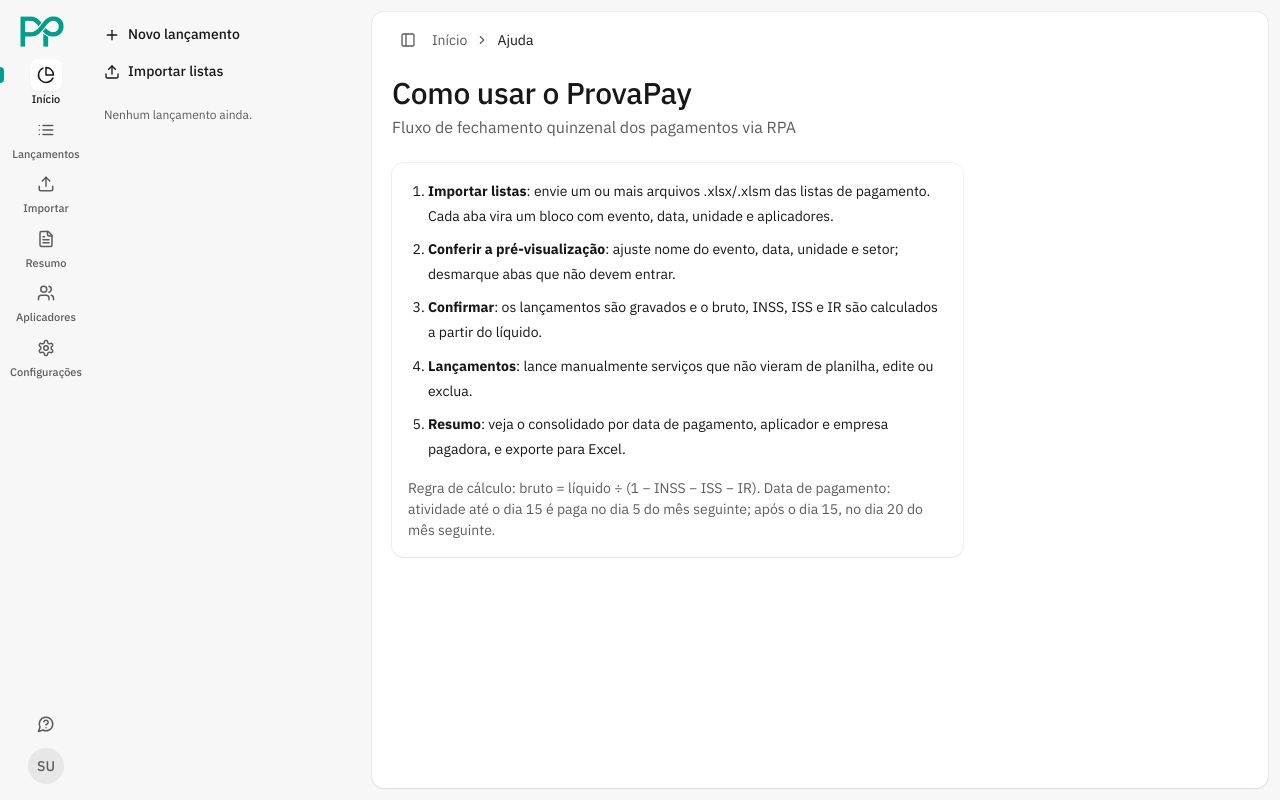
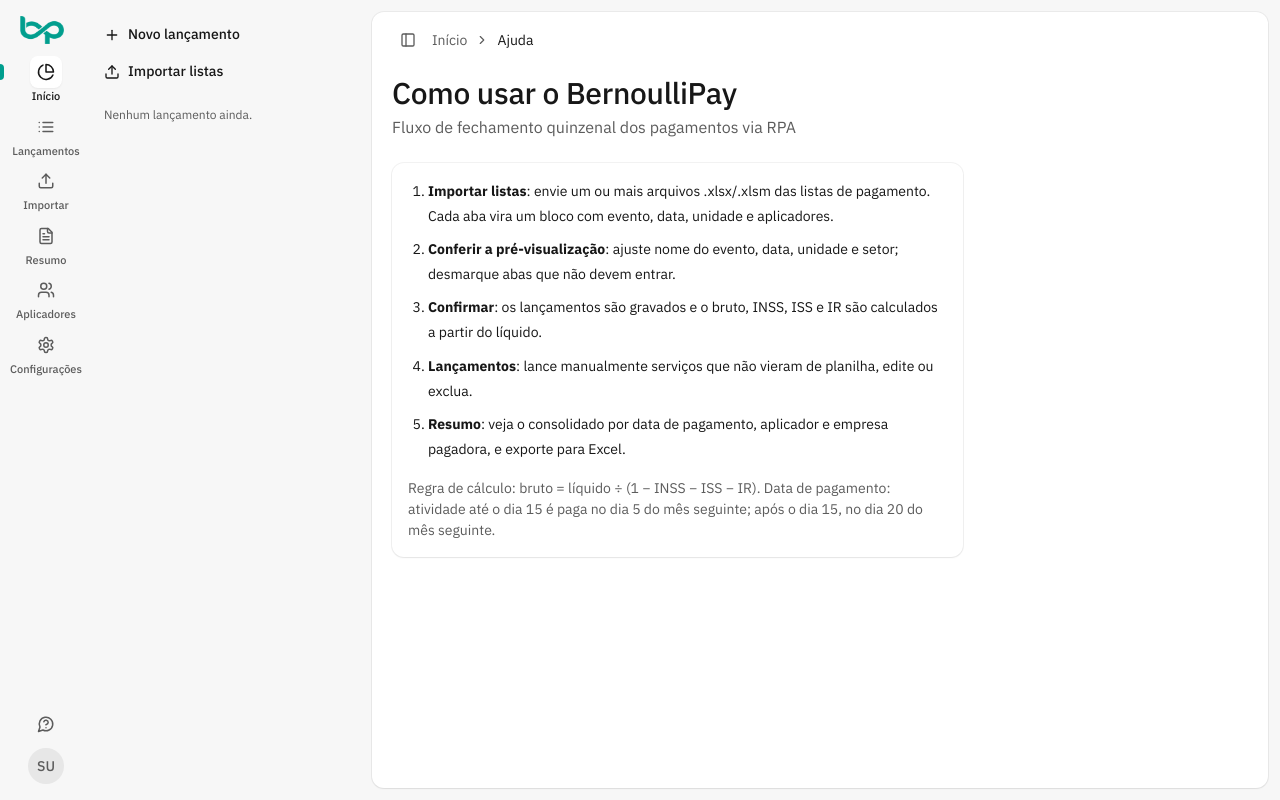
Before and after one commit to bernardozschaber/prova-pay, a Django app: page /ajuda/ in a window 1280 px wide. Run offline with Django 5.2, Linux system fonts and the light colour scheme; the visitor is signed in with stand-in values (Sample User, id 1); data that the repository does not hold is empty.

Commit message:
feat(design): rebrand the product from ProvaPay to BernoulliPay
The name and the mark both change. The new monogram is "bp" rather than
"PP": the b and p bowls interlock into the same lemniscate, so the infinity
that signs Colégio Bernoulli is now formed by the product's own initials
instead of a doubled P.

Two lockups ship, and which one appears is a decision:

- logomark.png, the mark alone at 1.544:1, in the 84px icon rail at 44x28.
  The rail is chrome; it gets the mark and no words. Its aspect changed from
  the old mark's 1.435:1, so the rail slot and the img dimensions move with it.
- wordmark.png, the mark above the words "BernoulliPay" at 0.946:1, on the
  login card at 140x148. The login screen is the one surface with room for
  the name and a reason to say it, so it is the one surface that carries the
  full lockup. The h1 already names the product, so the image stays alt="".

Both are the team's supplied renders trimmed to their alpha bounds and
resized, with the ink then normalised from #03958a to exactly #009E8E -
normalised after the resize, not before, so the resampling cannot leave the
flat ink a step off the token. A single flat ink also compresses better: the
three assets total 49KB.

The rename reaches past the UI: the exported workbook is now
BernoulliPay_<date>.xlsx, which is the file the finance team hands to
accounting, and the sidebar's localStorage key is renamed. That key change
resets each browser's saved sidebar state once, which is the correct
trade for not leaving a dead namespace behind.

The Postgres user, password and database name stay "provapay" - they are
infrastructure, not the product, and renaming them would break every
existing local database and docker-compose volume.

Co-Authored-By: Claude Opus 5 <noreply@anthropic.com>
Claude-Session: https://claude.ai/code/session_01BEgdsSdoRggT1qrgjtyTrA

```diff
--- a/apps/payroll/views.py
+++ b/apps/payroll/views.py
@@ -92,5 +92,5 @@ def export_excel(request):
     entries = filters.apply().order_by("activity_date", "applicator__full_name")
     content = build_workbook(entries, build_summary(entries))
     response = HttpResponse(content, content_type="application/vnd.openxmlformats-officedocument.spreadsheetml.sheet")
-    response["Content-Disposition"] = f'attachment; filename="ProvaPay_{date.today():%Y-%m-%d}.xlsx"'
+    response["Content-Disposition"] = f'attachment; filename="BernoulliPay_{date.today():%Y-%m-%d}.xlsx"'
     return response
--- a/static/css/app.css
+++ b/static/css/app.css
@@ -65,7 +65,7 @@ h1, h2, h3, p { margin: 0; }
 }
 
 /* Icon navigation */
-.nav__logo { display: block; margin: 0 auto 12px; width: 44px; height: 31px; }
+.nav__logo { display: block; margin: 0 auto 12px; width: 44px; height: 28px; }
 .nav__list { list-style: none; margin: 0; padding: 0; display: flex; flex-direction: column; gap: 2px; }
 .nav__item { display: block; position: relative; padding-bottom: 4px; }
 .nav__item-row { display: flex; align-items: center; gap: 4px; }
--- a/static/js/app.js
+++ b/static/js/app.js
@@ -2,7 +2,7 @@
 // Below 1024px the sidebar is an overlay drawer, so it always starts closed,
 // gets a backdrop, and closes on Escape or an outside click.
 (function () {
-  const SIDEBAR_KEY = "provapay.sidebar.hidden";
+  const SIDEBAR_KEY = "bernoullipay.sidebar.hidden";
   const sidebar = document.getElementById("sidebar");
   const toggle = document.querySelector("[data-toggle-sidebar]");
   if (!sidebar || !toggle) return;
--- a/templates/applicators/detail.html
+++ b/templates/applicators/detail.html
@@ -1,5 +1,5 @@
 {% extends "base.html" %}{% load icons money %}
-{% block title %}{{ applicator.full_name }} · ProvaPay{% endblock %}
+{% block title %}{{ applicator.full_name }} · BernoulliPay{% endblock %}
 {% block breadcrumb %}{% icon "chevron-right" 14 %}<a href="{% url 'applicators:list' %}">Aplicadores</a>{% icon "chevron-right" 14 %}<span class="current">{{ applicator.full_name }}</span>{% endblock %}
 {% block content %}
 <div class="page-header">
--- a/templates/applicators/form.html
+++ b/templates/applicators/form.html
@@ -1,5 +1,5 @@
 {% extends "base.html" %}{% load icons %}
-{% block title %}{{ title }} · ProvaPay{% endblock %}
+{% block title %}{{ title }} · BernoulliPay{% endblock %}
 {% block breadcrumb %}{% icon "chevron-right" 14 %}<a href="{% url 'applicators:list' %}">Aplicadores</a>{% icon "chevron-right" 14 %}<span class="current">{{ title }}</span>{% endblock %}
 {% block content %}
 <div class="page-header"><div><h1>{{ title }}</h1><p>Dados pessoais, acadêmicos e bancários</p></div></div>
--- a/templates/applicators/list.html
+++ b/templates/applicators/list.html
@@ -1,5 +1,5 @@
 {% extends "base.html" %}{% load icons money %}
-{% block title %}Aplicadores · ProvaPay{% endblock %}
+{% block title %}Aplicadores · BernoulliPay{% endblock %}
 {% block breadcrumb %}{% icon "chevron-right" 14 %}<span class="current">Aplicadores</span>{% endblock %}
 {% block content %}
 <div class="page-header">
--- a/templates/base.html
+++ b/templates/base.html
@@ -3,7 +3,7 @@
 <head>
   <meta charset="utf-8">
   <meta name="viewport" content="width=device-width, initial-scale=1">
-  <title>{% block title %}ProvaPay{% endblock %}</title>
+  <title>{% block title %}BernoulliPay{% endblock %}</title>
   <link rel="icon" href="{% static 'img/favicon.png' %}" type="image/png">
   <link rel="preload" as="font" type="font/woff2" crossorigin href="{% static 'fonts/IBMPlexSans-Variable-latin.woff2' %}">
   <link rel="stylesheet" href="{% static 'css/tokens.css' %}">
--- a/templates/catalog/settings.html
+++ b/templates/catalog/settings.html
@@ -1,5 +1,5 @@
 {% extends "base.html" %}{% load icons money %}
-{% block title %}Configurações · ProvaPay{% endblock %}
+{% block title %}Configurações · BernoulliPay{% endblock %}
 {% block breadcrumb %}{% icon "chevron-right" 14 %}<span class="current">Configurações</span>{% endblock %}
 {% block content %}
 <div class="page-header"><div><h1>Configurações</h1><p>Alíquotas do RPA e tabelas de referência</p></div></div>
--- a/templates/core/_nav.html
+++ b/templates/core/_nav.html
@@ -1,7 +1,7 @@
 {% load static icons money %}
 {% with section=request.resolver_match.app_name %}
 <nav class="app__nav">
-  <a href="{% url 'dashboard' %}" class="nav__logo"><img src="{% static 'img/logomark.png' %}" alt="ProvaPay" width="44" height="31"></a>
+  <a href="{% url 'dashboard' %}" class="nav__logo"><img src="{% static 'img/logomark.png' %}" alt="BernoulliPay" width="44" height="28"></a>
   <ul class="nav__list">
     {% for item in nav_items %}
     <li>
--- a/templates/core/dashboard.html
+++ b/templates/core/dashboard.html
@@ -1,5 +1,5 @@
 {% extends "base.html" %}{% load icons money humanize %}
-{% block title %}Início · ProvaPay{% endblock %}
+{% block title %}Início · BernoulliPay{% endblock %}
 {% block breadcrumb %}{% icon "chevron-right" 14 %}<span class="current">Painel</span>{% endblock %}
 {% block content %}
 <div class="page-header">
--- a/templates/core/help.html
+++ b/templates/core/help.html
@@ -1,8 +1,8 @@
 {% extends "base.html" %}{% load icons %}
-{% block title %}Ajuda · ProvaPay{% endblock %}
+{% block title %}Ajuda · BernoulliPay{% endblock %}
 {% block breadcrumb %}{% icon "chevron-right" 14 %}<span class="current">Ajuda</span>{% endblock %}
 {% block content %}
-<div class="page-header"><div><h1>Como usar o ProvaPay</h1><p>Fluxo de fechamento quinzenal dos pagamentos via RPA</p></div></div>
+<div class="page-header"><div><h1>Como usar o BernoulliPay</h1><p>Fluxo de fechamento quinzenal dos pagamentos via RPA</p></div></div>
 <section class="card prose">
   <ol>
     <li><b>Importar listas</b>: envie um ou mais arquivos .xlsx/.xlsm das listas de pagamento. Cada aba vira um bloco com evento, data, unidade e aplicadores.</li>
--- a/templates/imports/preview.html
+++ b/templates/imports/preview.html
@@ -1,5 +1,5 @@
 {% extends "base.html" %}{% load icons money %}
-{% block title %}Pré-visualização · ProvaPay{% endblock %}
+{% block title %}Pré-visualização · BernoulliPay{% endblock %}
 {% block breadcrumb %}{% icon "chevron-right" 14 %}<a href="{% url 'imports:upload' %}">Importar listas</a>{% icon "chevron-right" 14 %}<span class="current">Pré-visualização</span>{% endblock %}
 {% block content %}
 <div class="page-header">
--- a/templates/imports/upload.html
+++ b/templates/imports/upload.html
@@ -1,5 +1,5 @@
 {% extends "base.html" %}{% load icons money %}
-{% block title %}Importar listas · ProvaPay{% endblock %}
+{% block title %}Importar listas · BernoulliPay{% endblock %}
 {% block breadcrumb %}{% icon "chevron-right" 14 %}<span class="current">Importar listas</span>{% endblock %}
 {% block content %}
 <div class="page-header"><div><h1>Importar listas de pagamento</h1><p>Envie uma ou mais planilhas (.xlsx / .xlsm) no modelo "Relatório de Atividade"</p></div></div>
--- a/templates/payroll/entry_form.html
+++ b/templates/payroll/entry_form.html
@@ -1,5 +1,5 @@
 {% extends "base.html" %}{% load icons money %}
-{% block title %}{{ title }} · ProvaPay{% endblock %}
+{% block title %}{{ title }} · BernoulliPay{% endblock %}
 {% block breadcrumb %}{% icon "chevron-right" 14 %}<a href="{% url 'payroll:entry_list' %}">Lançamentos</a>{% icon "chevron-right" 14 %}<span class="current">{{ title }}</span>{% endblock %}
 {% block content %}
 <div class="page-header"><div><h1>{{ title }}</h1><p>O bruto e os descontos são calculados a partir do valor líquido</p></div></div>
--- a/templates/payroll/entry_list.html
+++ b/templates/payroll/entry_list.html
@@ -1,5 +1,5 @@
 {% extends "base.html" %}{% load icons money %}
-{% block title %}Lançamentos · ProvaPay{% endblock %}
+{% block title %}Lançamentos · BernoulliPay{% endblock %}
 {% block breadcrumb %}{% icon "chevron-right" 14 %}<span class="current">Lançamentos</span>{% endblock %}
 {% block content %}
 <div class="page-header">
--- a/templates/payroll/summary.html
+++ b/templates/payroll/summary.html
@@ -1,5 +1,5 @@
 {% extends "base.html" %}{% load icons money %}
-{% block title %}Resumo por aplicador · ProvaPay{% endblock %}
+{% block title %}Resumo por aplicador · BernoulliPay{% endblock %}
 {% block breadcrumb %}{% icon "chevron-right" 14 %}<span class="current">Resumo por aplicador</span>{% endblock %}
 {% block content %}
 <div class="page-header">
--- a/templates/registration/login.html
+++ b/templates/registration/login.html
@@ -1,10 +1,10 @@
 {% extends "base.html" %}{% load static icons %}
-{% block title %}Entrar · ProvaPay{% endblock %}
+{% block title %}Entrar · BernoulliPay{% endblock %}
 {% block body %}
 <div class="login">
   <form method="post" class="login__card">{% csrf_token %}
-    <img src="{% static 'img/logomark.png' %}" alt="" width="52" height="36">
-    <h1>Entrar no ProvaPay</h1>
+    <img src="{% static 'img/wordmark.png' %}" alt="" width="140" height="148">
+    <h1>Entrar no BernoulliPay</h1>
     <p>Controle de pagamentos RPA dos aplicadores</p>
     {% if form.errors %}<div class="alert alert--error">Usuário ou senha inválidos.</div>{% endif %}
     <div class="stack" style="gap:12px">
```
Also changed, not shown: static/img/favicon.png, static/img/logomark.png, static/img/wordmark.png (added).
